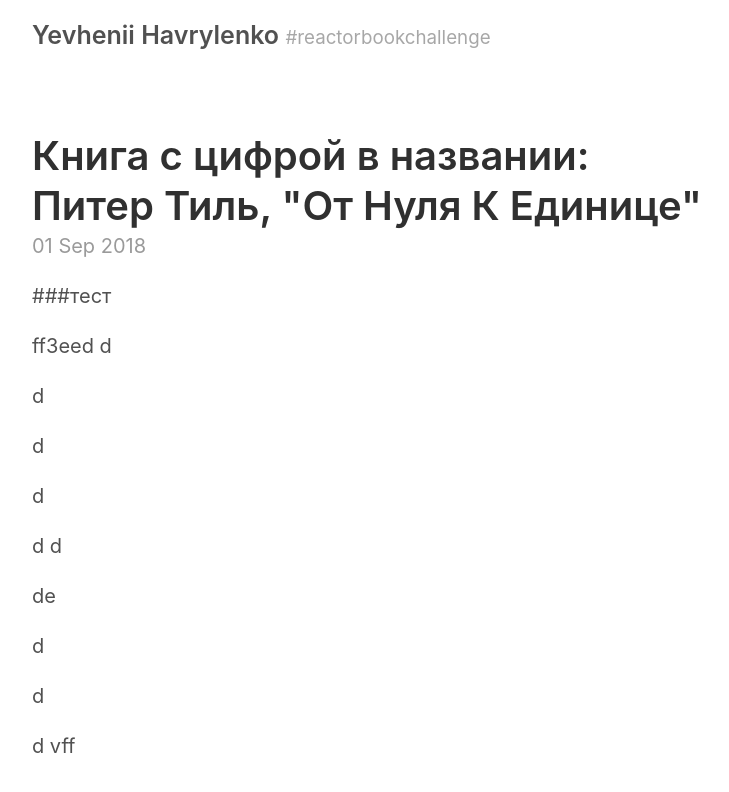
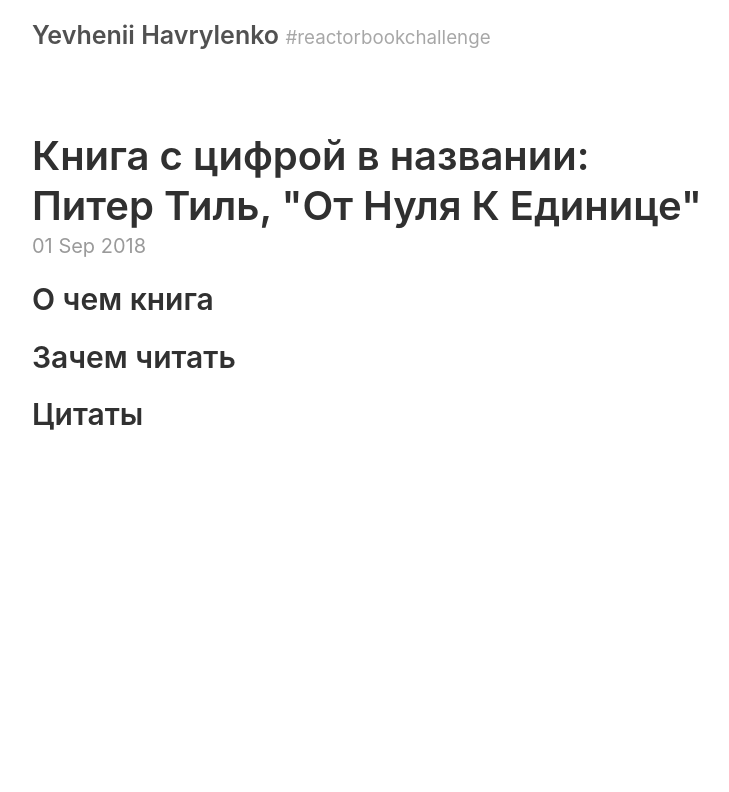
Before and after one commit to yevhenii-havrylenko/yevhenii-havrylenko.github.io, a Jekyll site: the page built from _posts/2018-09-01-zero-to-one.md, in a window 1280 px wide. Shown: the top 792 px of the page, without its empty margins (258-987 px from the left). Built offline with Jekyll 4.4.1, drawn with Linux system fonts in a browser that asks for light colours.

Commit message:
Update 2018-09-01-zero-to-one.md

```diff
--- a/_posts/2018-09-01-zero-to-one.md
+++ b/_posts/2018-09-01-zero-to-one.md
@@ -3,29 +3,8 @@ layout: post
 title: 'Книга с цифрой в названии: Питер&nbsp;Тиль, "От Нуля К Единице"'
 ---
 
-###тест
+## О чем книга
 
+## Зачем читать
 
-ff3eed
-d
-
-d
-
-d
-
-d
-
-
-d
-d
-
-de
-
-d
-
-
-d
-
-
-d
-vff
+## Цитаты
```
